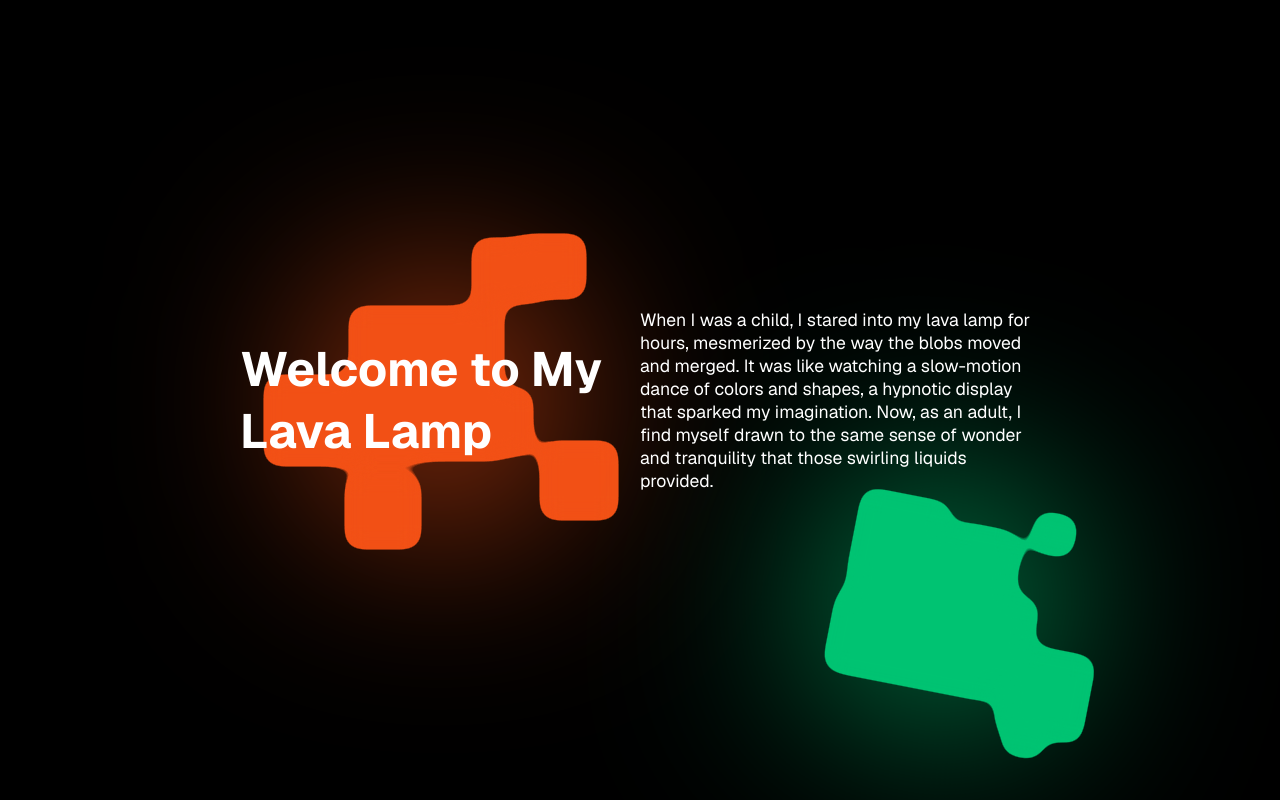
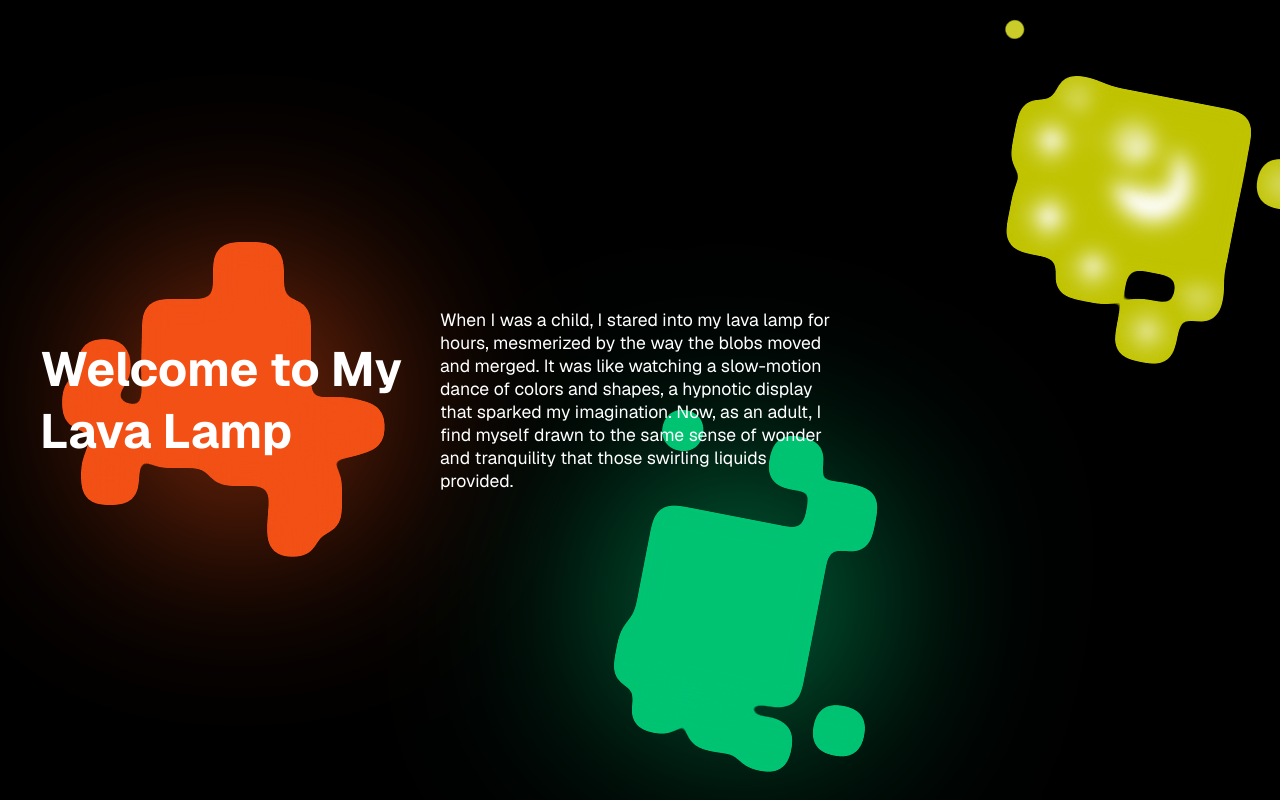
Before and after one commit to ElisNz/liquid-components, a Next.js app: page / in a window 1280 px wide. Built offline with nearby package versions, Linux system fonts and the light colour scheme.

Commit message:
changed properties for liquid randomization

```diff
--- a/src/app/components/ContrastText/ContrastText.module.css
+++ b/src/app/components/ContrastText/ContrastText.module.css
@@ -1,6 +1,6 @@
 .contrast {
   position: relative;
-  mix-blend-mode:luminosity;
+  mix-blend-mode: luminosity;
   -webkit-user-select: none;
   user-select: none;
   pointer-events: none;
--- a/src/app/components/Liquid/Liquid.module.css
+++ b/src/app/components/Liquid/Liquid.module.css
@@ -3,7 +3,6 @@
 :root {
   --primary-color: #f25015;
   --secondary-color: #15e3a9;
-  --white: #ffffff;
 }
 
 .liquid {
@@ -38,19 +37,18 @@
   translate: var(--repulse-x) var(--repulse-y);
   transition: translate 0.25s ease-out;
 	animation:
-    move 2s ease-in-out infinite alternate,
+    move 4s ease-in-out infinite alternate,
 } .bubble.wobble {
   animation: wobbleSettle 0.5s ease-in-out forwards;
 } .light {
   --light-x: 0px;
   --light-y: 0px;
-  background: radial-gradient(circle at calc(50% - var(--light-x)) calc(50% - var(--light-y)), var(--white) 1%, var(--primary-color) 60%);
+  --light-color: rgba(255, 255, 255, 0.546);
+  background: radial-gradient(circle at calc(50% - var(--light-x)) calc(50% - var(--light-y)), var(--light-color) 35%, var(--primary-color) 40%);
 } .intro {
   animation: fadeIn calc(var(--intro-time) * 0.75) ease-out forwards, wobbleSettle calc(var(--intro-time) * 0.25) ease-in-out calc(var(--intro-time) * 0.75) forwards;
 
 }
-
-
 
 
 @keyframes spin {
@@ -60,16 +58,17 @@
 @keyframes move {
 	0% {
 		border-radius: 75% 25% 20% 80% / 34% 47% 53% 66%;
-    transform: translateY(0) rotate(0);
+    transform: translateY(0);
 	}
 
 	50% {
 		border-radius: 80%;
+    transform: translateY(-5%) rotate(45deg);
 	}
 
 	100% {
 		border-radius: 45% 25% 30% 37% / 44% 37% 53% 66%;
-		transform: translateY(10%) rotate(inherit);
+		transform: translateY(inherit);
 	}
 }
 
--- a/src/app/components/Liquid/Liquid.tsx
+++ b/src/app/components/Liquid/Liquid.tsx
@@ -124,6 +124,12 @@ const Liquid = ({label, light, glow, color, className}: {label?: string, light?:
 
   // Stable random sizes/positions generated once per mount
   const bubbleStyles = useMemo(() => {
+
+    const { min, max } = {
+      min: 4,   // % — smallest bubble diameter
+      max: 20,  // % — largest bubble diameter
+    };
+
     // First bubble: large (~40%), near-centered with ±5% deviation
     const hero = (() => {
       const size = Math.random() * 6 + 37; // 37% – 43%
@@ -137,12 +143,26 @@ const Liquid = ({label, light, glow, color, className}: {label?: string, light?:
     })();
 
     const rest = Array.from({ length: BUBBLE_COUNT - 1 }, () => {
-      const size = Math.random() * 18 + 7; // 7% – 25%
+      // Pick a random center point for the bubble within the element
+      const cx = Math.random() * 80 + 10; // 10% – 90%
+      const cy = Math.random() * 80 + 10; // 10% – 90%
+
+      // Normalised distance from the element's center (50%, 50%): 0 = center, 1 = outermost corner
+      const dx = cx - 50;
+      const dy = cy - 50;
+      const dist = Math.sqrt(dx * dx + dy * dy);
+      const maxDist = Math.SQRT2 * 40; // ≈56.6 — corner distance when cx/cy ∈ [10, 90]
+      const t = Math.min(dist / maxDist, 1);
+
+      // Outer bubbles are smaller; add ±25% jitter for an organic look
+      const baseSize = max - t * (max - min);
+      const size = baseSize * (0.75 + Math.random() * 0.5);
+
       return {
         width: `${size}%`,
         height: `${size}%`,
-        top: `${Math.random() * 75}%`,
-        left: `${Math.random() * 75}%`
+        top: `${cy - size / 2}%`,
+        left: `${cx - size / 2}%`,
       };
     });
 
@@ -178,7 +198,7 @@ const Liquid = ({label, light, glow, color, className}: {label?: string, light?:
               values="1 0 0 0 0
                       0 1 0 0 0
                       0 0 1 0 0
-                      0 0 0 20 -9"
+                      0 0 0 40 -9"
             />
           </filter>
         </defs>
--- a/src/app/page.tsx
+++ b/src/app/page.tsx
@@ -15,6 +15,9 @@ export default function Home() {
           <ContrastText className={styles.heading}>{text}</ContrastText>
           <Liquid className={styles.background} glow color="#00c372ff"/>
         </div>
+        <div className={styles.container}>
+          <Liquid className={styles.background} light color="#c0c300ff"/>
+        </div>
       </main>
     </div>
   );
```
